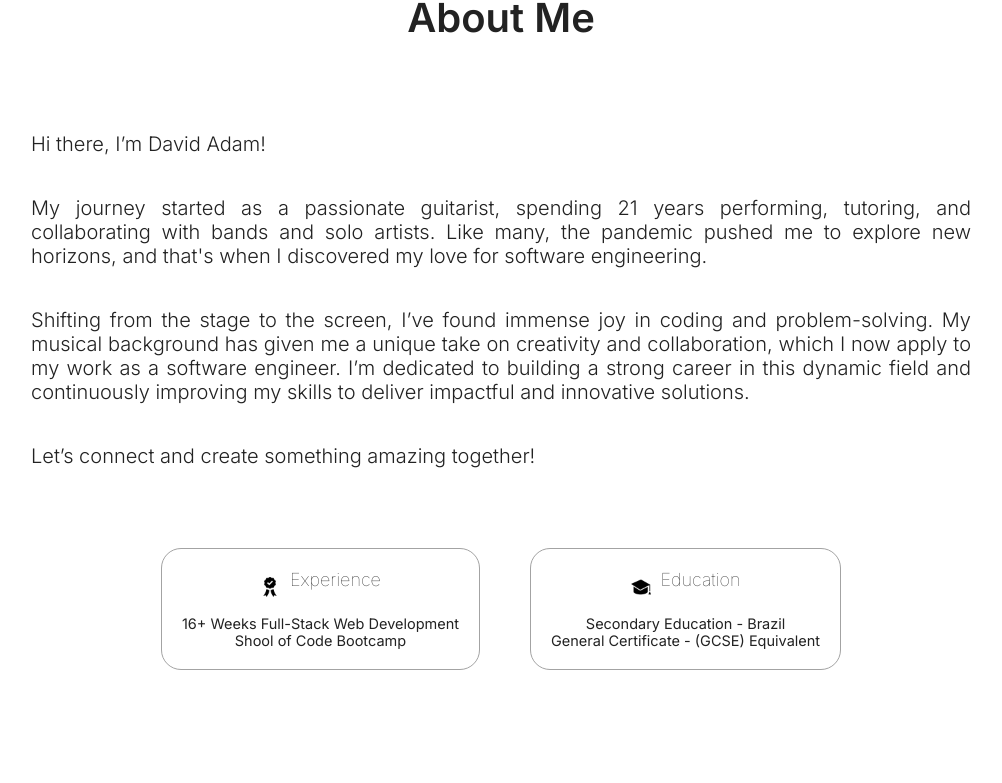
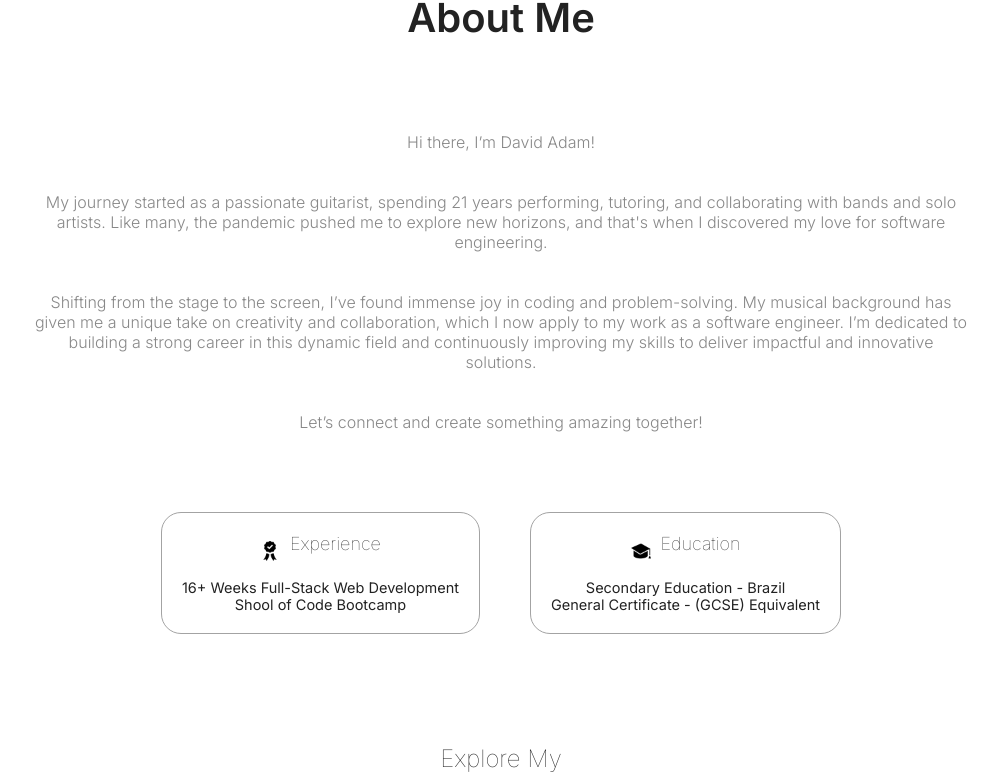
Before and after one commit to DavidAdam1323/portfolio-website-project, a React (Vite) app: page / in a window 1280 px wide. Shown: the part 951-1734 px from the top of the page, without its empty margins (139-1141 px from the left). Built offline with nearby package versions, Linux system fonts and the light colour scheme.

Commit message:
Unnested and corrected CSS for paragraph elements.

```diff
--- a/src/sections/Footer/FooterStyles.module.css
+++ b/src/sections/Footer/FooterStyles.module.css
@@ -1,8 +1,5 @@
-.container {
+p {
   text-align: center;
-
-  p {
-    font-size: 16px;
-    color: var(--footer-text-color);
-  }
+  font-size: 16px;
+  color: var(--footer-text-color);
 }
```
